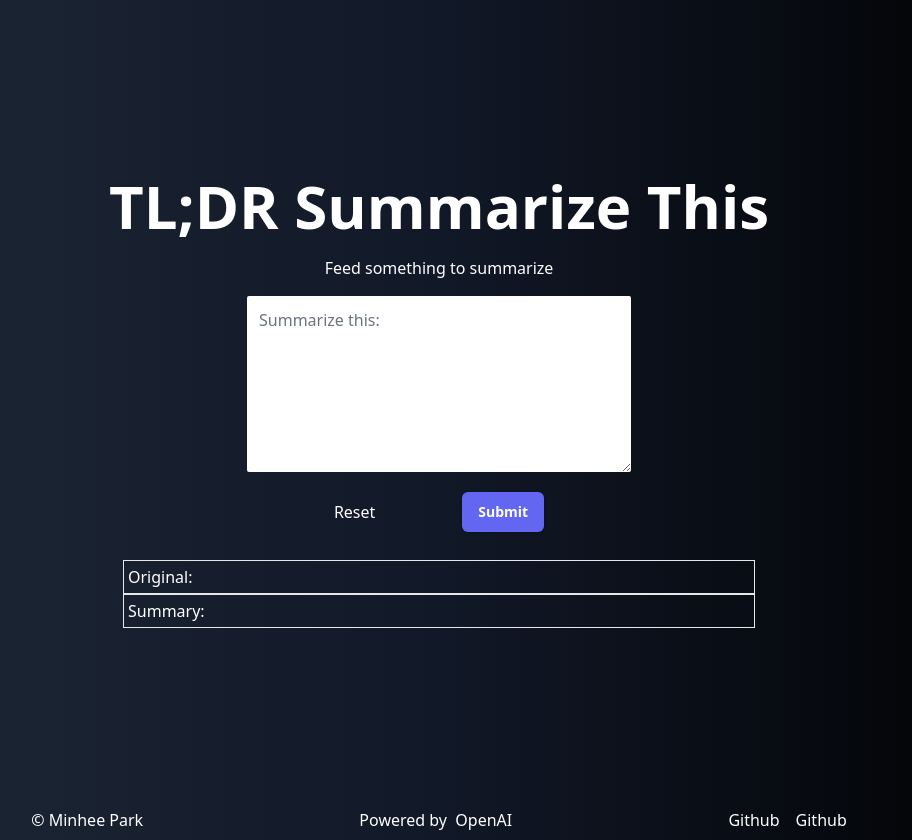
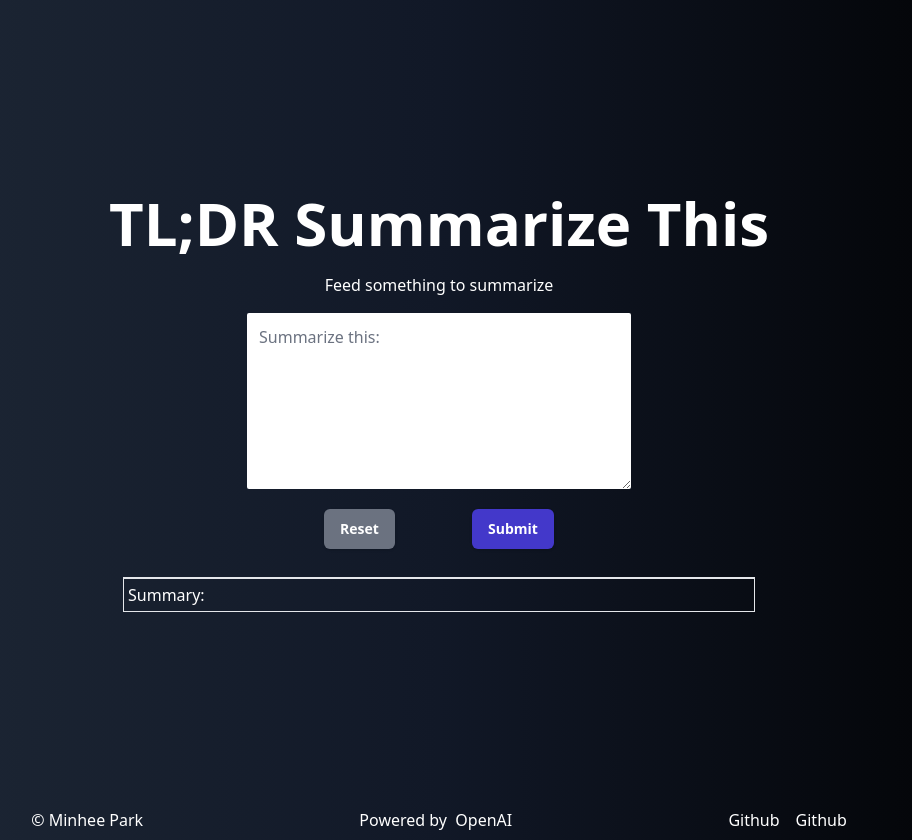
Before and after one commit to erinmhpark/tldrSummarizeThis, a Next.js app: page / in a window 1280 px wide. Shown: the whole page, without its empty margins (201-1113 px from the left). Built offline with nearby package versions, Linux system fonts and the light colour scheme.

Commit message:
Set new colors for buttons

```diff
--- a/pages/index.js
+++ b/pages/index.js
@@ -52,11 +52,17 @@ export default function Home() {
             disabled={loading}
           />
           <div className="flex justify-evenly py-5">
-            <input type="reset" />
+            {/* <input type="reset" /> */}
+            <button
+              type="reset"
+              className="px-4 py-2 font-semibold leading-6 text-sm shadow rounded-md  bg-gray-500 hover:bg-gray-400 transition ease-in-out duration-150"
+            >
+              Reset
+            </button>
             <button
               type="Submit"
               className={cn(
-                "inline-flex items-center px-4 py-2 font-semibold leading-6 text-sm shadow rounded-md text-white bg-indigo-500 hover:bg-indigo-400 transition ease-in-out duration-150",
+                "inline-flex items-center px-4 py-2 font-semibold leading-6 text-sm shadow rounded-md text-white bg-indigo-700 hover:bg-indigo-600 transition ease-in-out duration-150",
                 loading ? "cursor-not-allowed" : ""
               )}
               disabled={loading}
@@ -86,16 +92,15 @@ export default function Home() {
                 "Submit"
               )}
             </button>
-            {/* <input
-              className="border border-white p-1 rounded-md disabled:bg-red-500"
-              type="submit"
-              disabled={loading}
-            /> */}
           </div>
         </form>
 
         <div className="flex flex-col justify-between w-1/2 ">
-          <div className="p-1 border">Original:&nbsp; </div>
+          {/* <div className="p-1 border">
+            Original Text:&nbsp;
+            {summary ? <p>{data.prompt}</p> : null}
+          </div> */}
+          <hr className="" />
           <div className="p-1 border">
             Summary: {summary ? <p className="w-100">{summary}</p> : null}
           </div>
```
